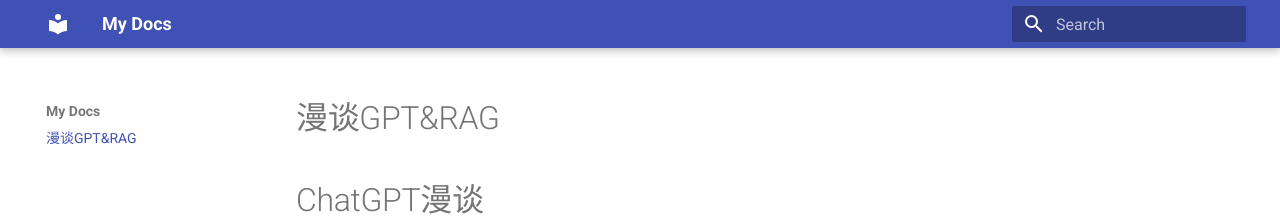
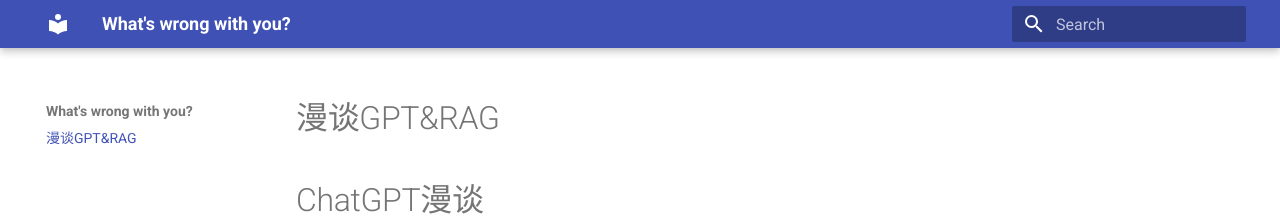
Before and after one commit to deweyamer/deweyamer.github.io, an MkDocs documentation site: the page built from docs/漫谈GPT&RAG.md, in a window 1280 px wide. Shown: the top 216 px of the page. Built offline with MkDocs 1.6.1 and Material for MkDocs 9.7.7, drawn with Linux system fonts in a browser that asks for light colours.

Commit message:
update site_name

```diff
--- a/mkdocs.yml
+++ b/mkdocs.yml
@@ -1,4 +1,4 @@
-site_name: My Docs
+site_name: What's wrong with you?
 site_author: Dewey.Amer
 theme:
   name: material
```
